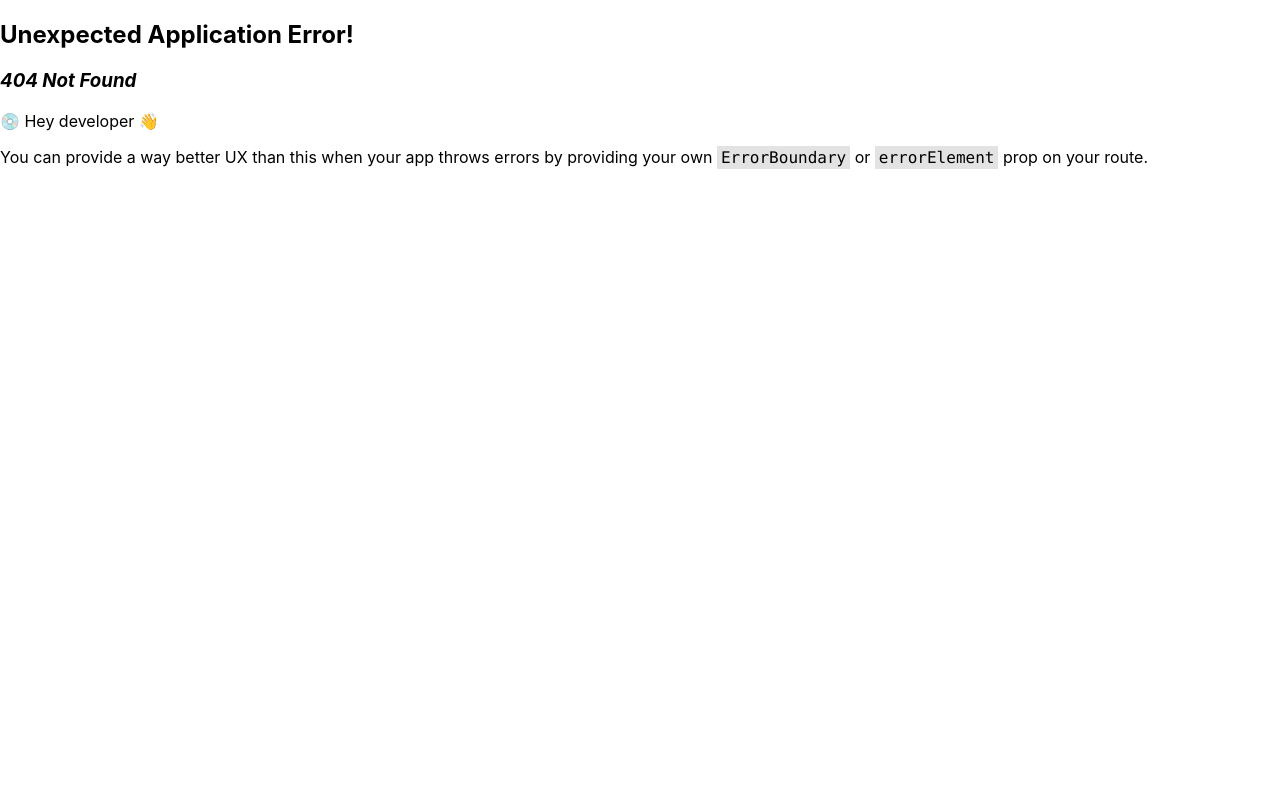
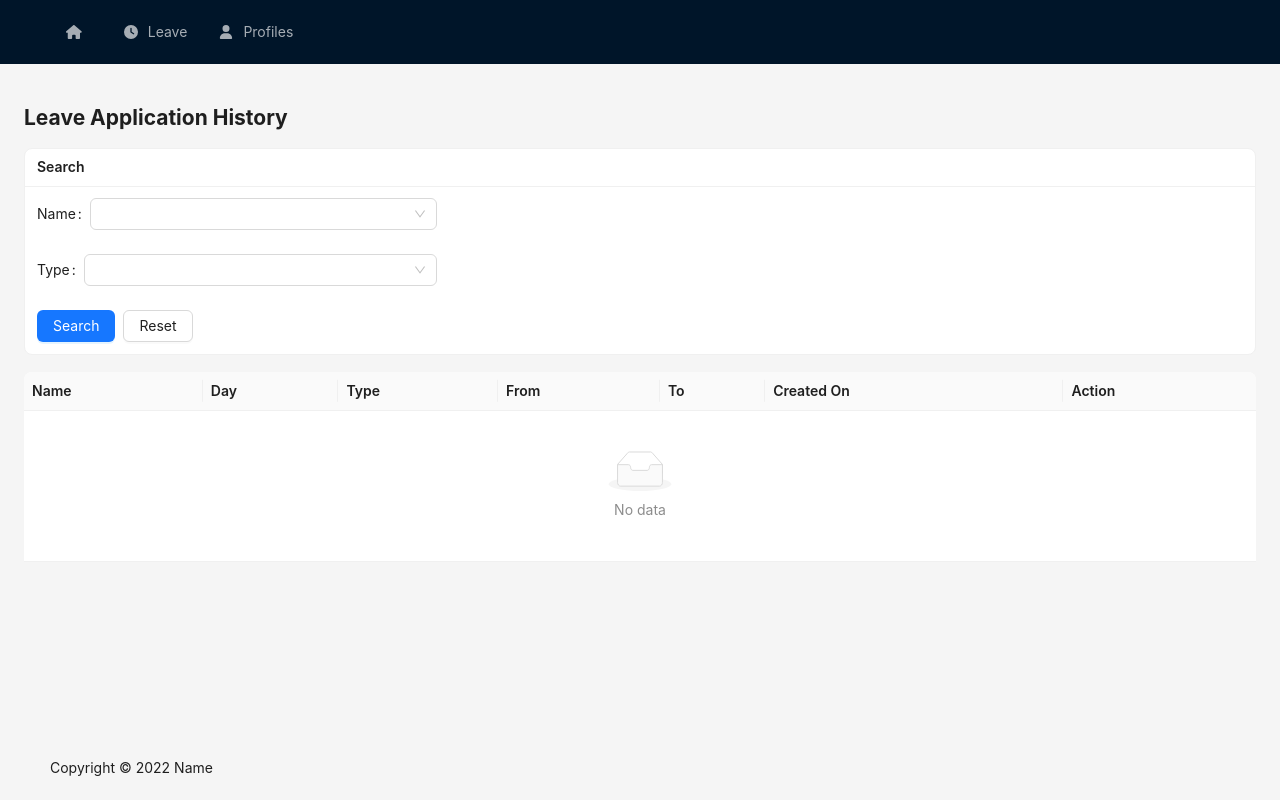
Before and after one commit to zhaighin/leave-balance, a React (Create React App) app: page /leave-history in a window 1280 px wide. Before the commit this address had no page. Built offline with nearby package versions, Linux system fonts and the light colour scheme.

Commit message:
add leave app history

```diff
--- a/src/App.js
+++ b/src/App.js
@@ -2,7 +2,7 @@ import './App.css';
 import Main from './main';
 import Absence from './absence';
 import { Profiles, Profile } from './profiles';
-import Summary from './summary';
+import { Summary, LeaveHistory } from './summary';
 import {
   createBrowserRouter,
   RouterProvider
@@ -26,6 +26,9 @@ const router = createBrowserRouter([
     }, {
       path: '',
       element: <Summary />
+    }, {
+      path: 'leave-history',
+      element: <LeaveHistory />
     }
     ]
   }
--- a/src/absence/absence.js
+++ b/src/absence/absence.js
@@ -2,6 +2,7 @@
 import { useState } from 'react'
 import { DatePicker, Form, Input, Select, Card, Button, Statistic, Row, Col } from 'antd';
 import _ from 'lodash';
+import { Link } from 'react-router-dom';
 
 // importing css
 import './absence.css';
@@ -94,11 +95,12 @@ const Absence = () => {
                     <Input />
                 </Form.Item>
             </Form>
-            <div className='leave-details-button'>
-                <Button type="primary">Save</Button>
-                <Button>Cancel</Button>
-            </div>
-
+            <Link to={'/'}>
+                <div className='leave-details-button'>
+                    <Button type="primary">Save</Button>
+                    <Button>Cancel</Button>
+                </div>
+            </Link>
         </>
     );
 }
--- a/src/profiles/profiles.js
+++ b/src/profiles/profiles.js
@@ -1,4 +1,4 @@
-import { Table, Button, Tooltip } from 'antd';
+import { Table, Button, Tooltip, Popconfirm } from 'antd';
 import _ from 'lodash';
 import moment from 'moment';
 import { Link } from 'react-router-dom';
@@ -40,10 +40,20 @@ const Profiles = () => {
             render: () => (
                 <>
                     <Tooltip title="Edit">
-                        <Button type="text" icon={<FontAwesomeIcon icon={faPencil} />}></Button>
+                        <Link to={"/profile"}>
+                            <Button type="text" icon={<FontAwesomeIcon icon={faPencil} />}></Button>
+                        </Link>
                     </Tooltip>
                     <Tooltip title="Delete">
-                        <Button type="text" icon={<FontAwesomeIcon icon={faTrash} />}></Button>
+                        <Popconfirm
+                            title="Delete employee"
+                            description="Are you sure to delete the employee?"
+                            okText="Yes"
+                            cancelText="No"
+                        >
+                            <Button type="text" icon={<FontAwesomeIcon icon={faTrash} />}></Button>
+                        </Popconfirm>
+
                     </Tooltip>
                 </>
             ),
--- a/src/summary/index.js
+++ b/src/summary/index.js
@@ -1 +1,2 @@
-export { default } from './summary';
+export { default as Summary } from './summary';
+export { default as LeaveHistory } from './leave-history';
--- /dev/null
+++ b/src/summary/leave-history.js
@@ -0,0 +1,132 @@
+
+import { Table, Button, Card, Form, Select, Tooltip, Popconfirm } from 'antd';
+import { Link } from 'react-router-dom';
+import { FontAwesomeIcon } from '@fortawesome/react-fontawesome';
+import { faPencil, faTrash } from '@fortawesome/free-solid-svg-icons';
+
+// import data
+import { employees } from '../dummyfile';
+import './summary.css';
+
+const LeaveHistory = () => {
+
+    const employeeList = employees.map((employee) => {
+        return {
+            value: employee.name,
+            label: employee.name
+        }
+    })
+
+    const LEAVE_TYPE = [
+        {
+            label: "Annual Vacation",
+            value: "al"
+        },
+        {
+            label: "Annual Vacation 1st Half",
+            value: "al1"
+        },
+        {
+            label: "Annual Vacation 2nd Half",
+            value: "al2"
+        },
+        {
+            label: "Sick",
+            value: "sick"
+        },
+        {
+            label: "Unpaid",
+            value: "upl"
+        },
+        {
+            label: "Unpaid 1st Half",
+            value: "upl1"
+        },
+        {
+            label: "Unpaid 2nd Half",
+            value: "upl2"
+        }
+    ]
+
+    const columns = [
+        {
+            title: 'Name',
+            dataIndex: 'name',
+            key: 'name'
+        },
+        {
+            title: 'Day',
+            dataIndex: 'day',
+            key: 'day'
+        }, {
+            title: 'Type',
+            dataIndex: 'type',
+            key: 'type'
+        },
+        {
+            title: 'From',
+            dataIndex: 'from',
+            key: 'from'
+        },
+        {
+            title: 'To',
+            dataIndex: 'to',
+            key: 'to'
+        },
+        {
+            title: 'Created On',
+            dataIndex: 'createdOn',
+            key: 'createdOn'
+        },
+        {
+            title: 'Action',
+            key: 'action',
+            render: () => (
+                <>
+                    <Tooltip title="Edit">
+                        <Link to={"leave"}>
+                            <Button type="text" icon={<FontAwesomeIcon icon={faPencil} />}></Button>
+                        </Link>
+                    </Tooltip>
+                    <Tooltip title="Delete">
+                        <Popconfirm
+                            title="Delete leave"
+                            description="Are you sure to delete leave?"
+                            okText="Yes"
+                            cancelText="No">
+                            <Button type="text" icon={<FontAwesomeIcon icon={faTrash} />}></Button>
+                        </Popconfirm>
+
+                    </Tooltip>
+                </>
+            ),
+        }
+    ]
+
+    return (
+        <>
+            <h2>Leave Application History</h2>
+            <Card title="Search" size="small">
+                <Form name="basic" layout="horizontal" style={{ maxWidth: 400 }}>
+                    <Form.Item label="Name" name="employeename">
+                        <Select showSearch options={employeeList} />
+                    </Form.Item>
+                    <Form.Item label="Type" name="type">
+                        <Select
+                            options={LEAVE_TYPE}
+                        />
+                    </Form.Item>
+                </Form>
+                <div className='search-leave-history-button'>
+                    <Button type="primary">Search</Button>
+                    <Button>Reset</Button>
+                </div>
+            </Card>
+            <br />
+            <Table columns={columns} size='small'></Table>
+
+        </>
+    )
+}
+
+export default LeaveHistory;
--- a/src/summary/summary.css
+++ b/src/summary/summary.css
@@ -7,3 +7,8 @@
 .summary-btn {
     margin: 1px;
 }
+
+.search-leave-history-button {
+    display: flex;
+    gap: 8px;
+}
--- a/src/topbar/topbar.js
+++ b/src/topbar/topbar.js
@@ -12,7 +12,7 @@ const items = [
         icon: <FontAwesomeIcon icon={faHouse} />
     },
     {
-        label: (<Link to={`leave`}>Leave</Link>),
+        label: (<Link to={`leave-history`}>Leave</Link>),
         key: 'leave',
         icon: <FontAwesomeIcon icon={faClock} />
     },
```
